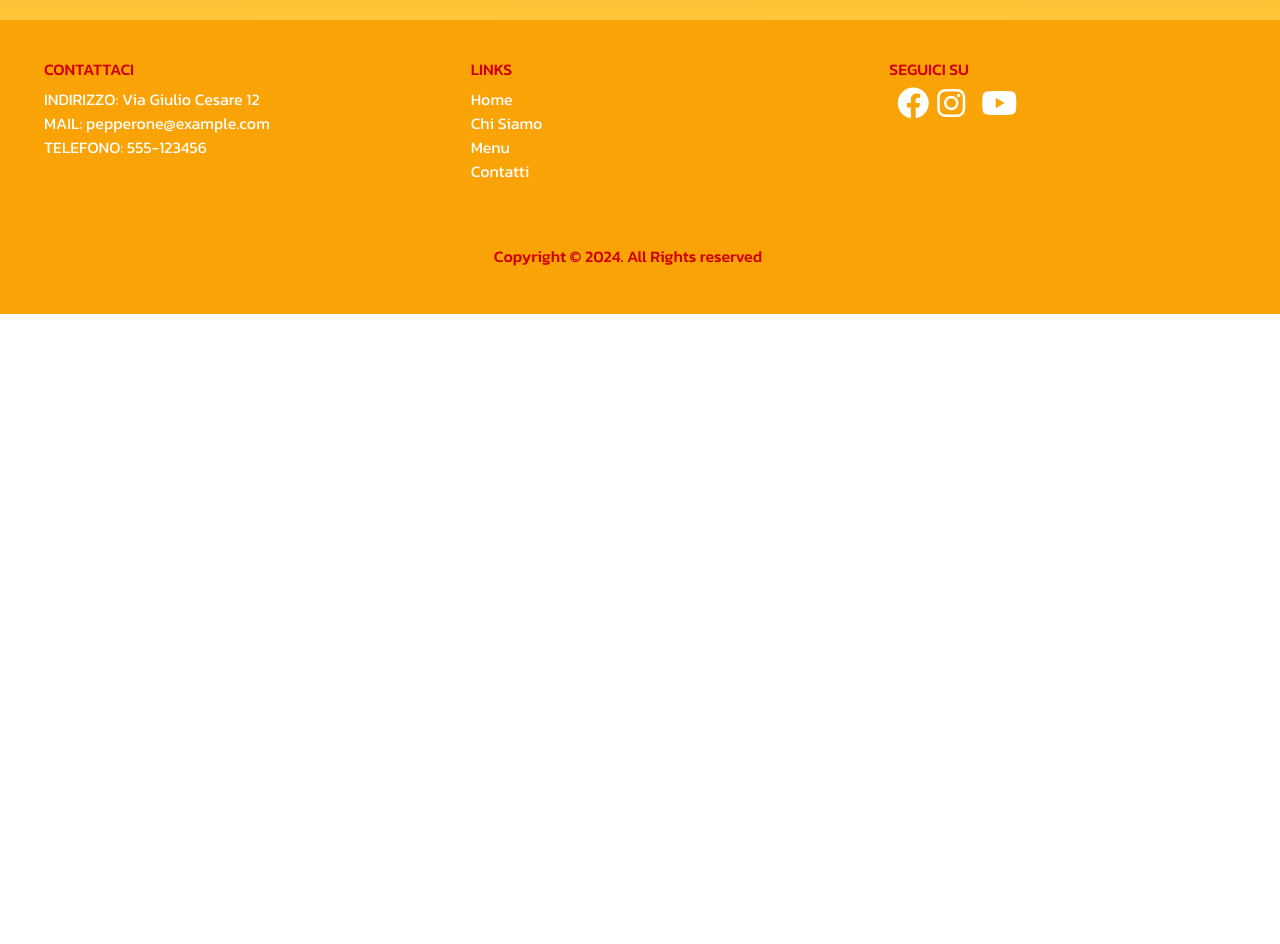
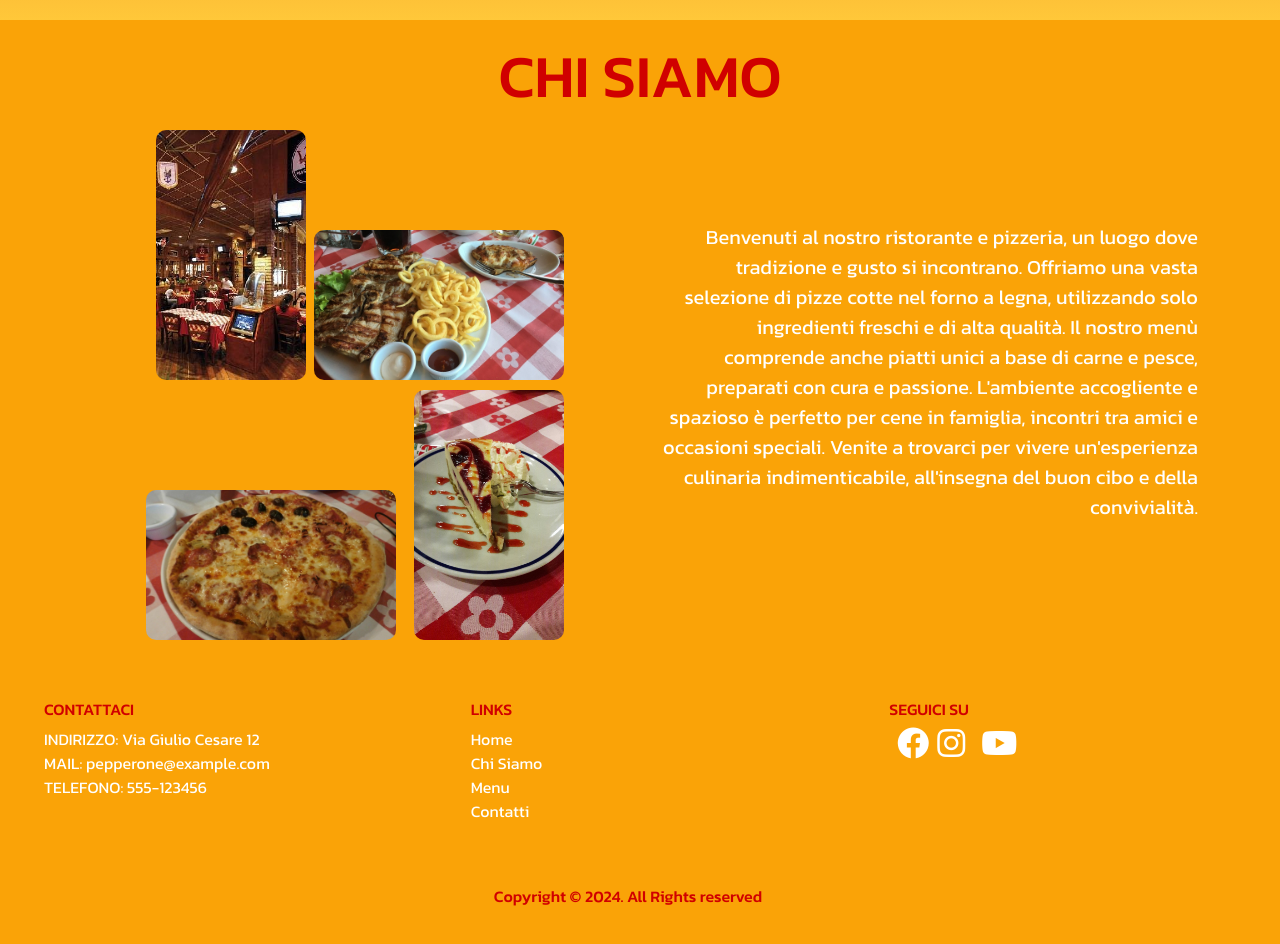
Before and after one commit to albertostizzoli/react-restaurant, a React (Vite) app: page / in a window 1280 px wide. Shown: the part 780-1724 px from the top of the page. Before the commit the page ends 1094 px from the top, so only its background shows below. Built offline with nearby package versions, Linux system fonts and the light colour scheme.

Commit message:
create aboutUs component

```diff
--- a/src/App.jsx
+++ b/src/App.jsx
@@ -2,6 +2,7 @@ import React from "react";
 import './App.css'
 import Navbar from './components/navbar/NavbarComponent'
 import Header from './components/header/HeaderComponent'
+import About from './components/aboutUs/AboutComponent'
 import Footer from './components/footer/FooterComponent'
 
 import 'bootstrap/dist/css/bootstrap.min.css'
@@ -9,16 +10,20 @@ import 'bootstrap/dist/js/bootstrap.bundle.min.js'
 
 
 function App() {
-
   return (
     <>
-    <section>
-      <Navbar></Navbar>
-      <Header></Header>
-    </section>
-      <section>
+      <header>
+        <Navbar></Navbar>
+        <Header></Header>
+      </header>
+      <main>
+        <section>
+          <About></About>
+        </section>
+      </main>
+      <footer>
         <Footer></Footer>
-      </section>
+      </footer>
     </>
   )
 }
--- /dev/null
+++ b/src/components/aboutUs/AboutComponent.jsx
@@ -0,0 +1,63 @@
+import React from "react";
+import './about.css';
+import { motion } from "framer-motion";
+
+function About() {
+
+    const firstBlock = {
+        initial: {
+            x: -500,
+            opacity: 0
+        },
+        animate: {
+            x: 0,
+            opacity: 1,
+            transition: {
+                duration: 1,
+                staggerChildren: 0.1,
+            }
+        }
+    }
+
+    const secondBlock = {
+        initial: {
+            x: 500,
+            opacity: 0
+        },
+        animate: {
+            x: 0,
+            opacity: 1,
+            transition: {
+                duration: 1,
+                staggerChildren: 0.1
+            }
+        }
+    }
+    return (
+        <div className="about d-flex flex-column align-items-center">
+            <motion.h1 className="text-center" variants={firstBlock} initial="initial" animate="animate">CHI SIAMO</motion.h1>
+            <div className="container">
+                <div className="row">
+                    <div className="col-12 col-md-6">
+                        <motion.div className="d-flex flex-wrap align-items-baseline justify-content-center gap-2" variants={firstBlock} initial="initial" animate="animate">
+                            <img className="img-block" src="../../src/assets/img/restaurant1.jpg" alt="Ristorante" />
+                            <img className="image" src="../../src/assets/img/restaurant2.jpg" alt="Ristorante" />
+                        </motion.div>
+                        <motion.div className="d-flex flex-wrap align-items-baseline justify-content-center gap-2" variants={firstBlock} initial="initial" animate="animate">
+                            <img className="image" src="../../src/assets/img/pizza.jpg" alt="Pizza" />
+                            <img className="img-block" src="../../src/assets/img/cake.jpg" alt="Torta" />
+                        </motion.div>
+                    </div>
+                    <div className="col-12 col-md-6 about-text d-flex flex-column justify-content-center gap-2">
+                        <motion.p variants={secondBlock} initial="initial" animate="animate">
+                            Benvenuti al nostro ristorante e pizzeria, un luogo dove tradizione e gusto si incontrano.
+                            Offriamo una vasta selezione di pizze cotte nel forno a legna, utilizzando solo ingredienti freschi e di alta qualità. Il nostro menù comprende anche piatti unici a base di carne e pesce, preparati con cura e passione. L'ambiente accogliente e spazioso è perfetto per cene in famiglia, incontri tra amici e occasioni speciali. Venite a trovarci per vivere un'esperienza culinaria indimenticabile, all'insegna del buon cibo e della convivialità.
+                        </motion.p>
+                    </div>
+                </div>
+            </div>
+        </div>
+    )
+}
+
+export default About
--- /dev/null
+++ b/src/components/aboutUs/about.css
@@ -0,0 +1,53 @@
+.about {
+    padding: 20px;
+    width: 100%;
+    background-color: var(--dark-yellow);
+}
+
+.about h1 {
+    color: var(--dark-red);
+    font-size: 60px;
+}
+
+.img-block {
+    height: 250px;
+    width: 150px;
+    object-fit: cover;
+    border-radius: 10px;
+    margin-left: 10px;
+    margin-top: 10px;
+}
+
+.image {
+    height: 150px;
+    width: 250px;
+    object-fit: cover;
+    border-radius: 10px;
+}
+
+.about-text {
+    color: white;
+    text-align: end;
+    margin-top: 20px;
+}
+
+.about-text p {
+    font-size: 20px;
+}
+
+
+@media screen and (max-width: 576px){
+
+    .image{
+        margin-top: 20px;
+    }
+
+    .about-text{
+        padding-top: 20px;
+    }
+
+    .about-text p{
+        text-align: center;
+    }
+
+}
```
